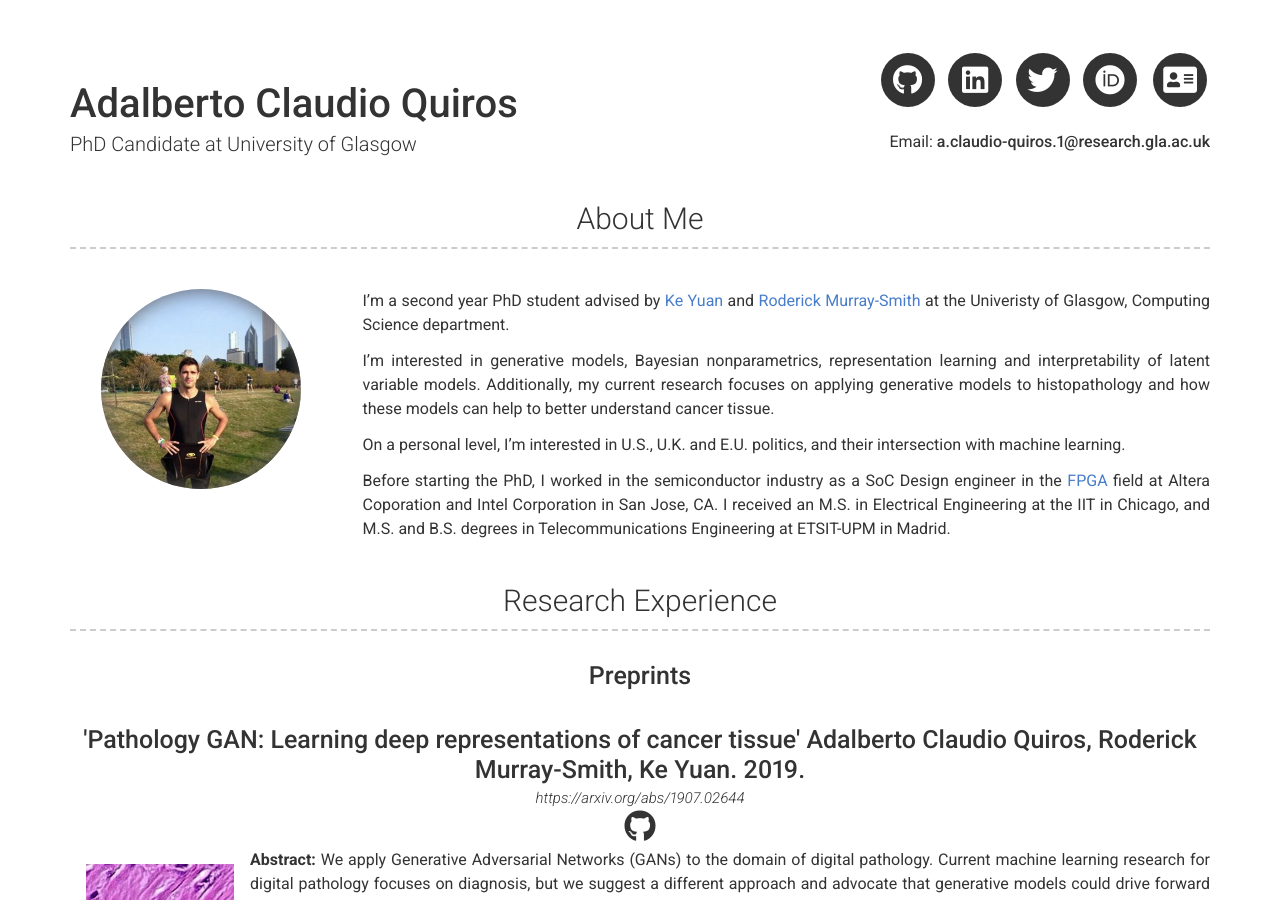
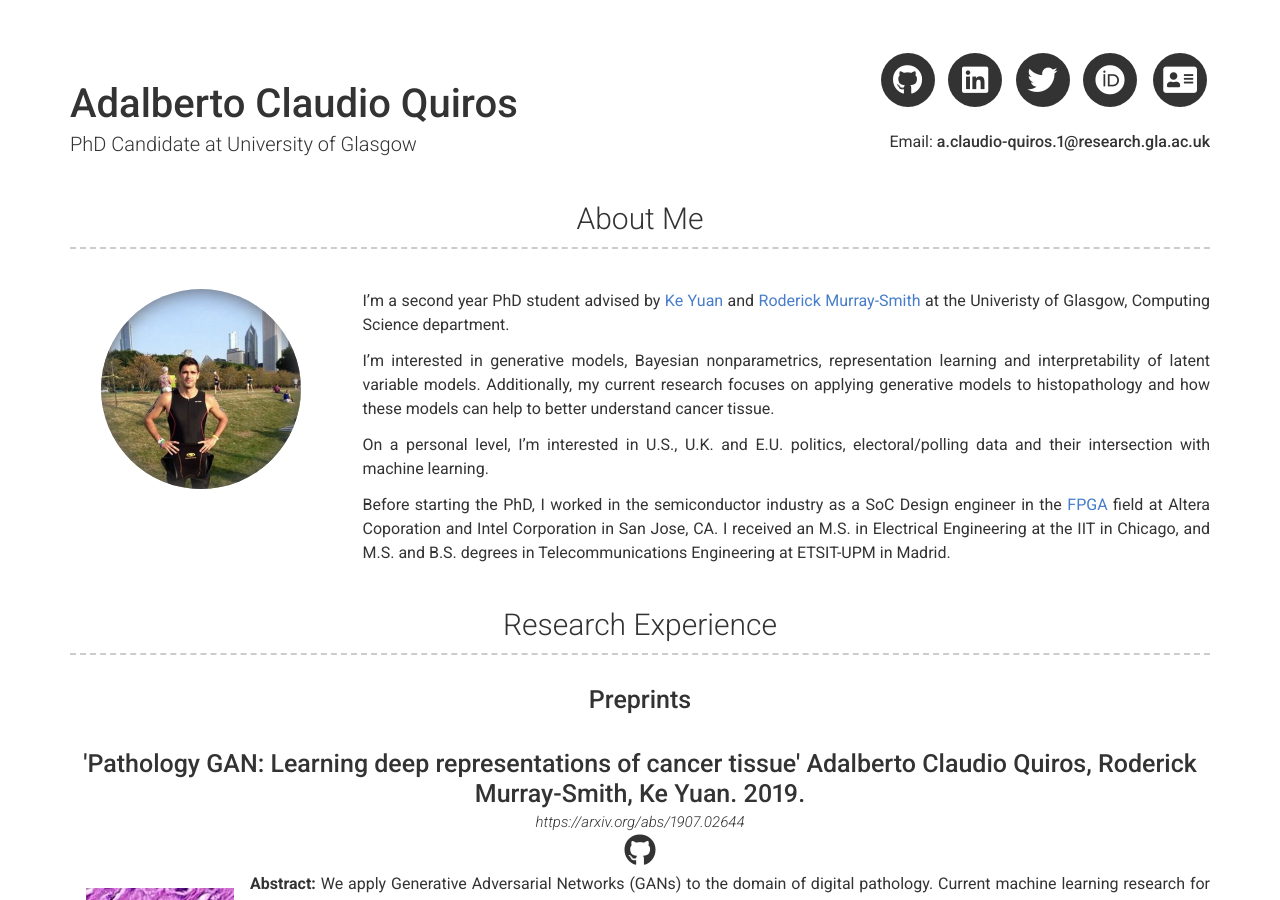
Before and after one commit to AdalbertoCq/adalbertocq.github.io, a Jekyll site: the page built from index.md, in a window 1280 px wide and 900 px high. Built offline with Jekyll 4.4.1, drawn with Linux system fonts in a browser that asks for light colours; nearby versions of some CDN libraries.

Commit message:
Update CV link

```diff
--- a/_config.yml
+++ b/_config.yml
@@ -30,7 +30,7 @@ orcid_username: 0000-0003-4804-0741
 additional_links:
 - title: Curriculum Vitae
   icon: fas fa-address-card
-  url: https://github.com/AdalbertoCq/adalbertocq.github.io/blob/master/ACQuiros.pdf
+  url: https://drive.google.com/open?id=1ss7nuHl4m6UG-cMQ--cTCzpx6qn1cZX4
 # - title: another link
 #   icon: font awesome brand icon name (eg. fa-twitter) (https://fontawesome.com/icons?d=gallery&s=brands&m=free)
 #   url: Link url (eg. https://google.com)
@@ -49,7 +49,7 @@ about_content: | # this will include new lines to allow paragraphs
 
   I'm interested in generative models, Bayesian nonparametrics, representation learning and interpretability of latent variable models. Additionally, my current research focuses on applying generative models to histopathology and how these models can help to better understand cancer tissue.
 
-  On a personal level, I'm interested in U.S., U.K. and E.U. politics, and their intersection with machine learning.
+  On a personal level, I'm interested in U.S., U.K. and E.U. politics, electoral/polling data and their intersection with machine learning.
 
   Before starting the PhD, I worked in the semiconductor industry as a SoC Design engineer in the [FPGA](https://en.wikipedia.org/wiki/Field-programmable_gate_array) field at Altera Coporation and Intel Corporation in San Jose, CA. I received an M.S. in Electrical Engineering at the IIT in Chicago, and M.S. and B.S. degrees in Telecommunications Engineering at ETSIT-UPM in Madrid.
 
```
Also changed, not shown: 1 other file.
